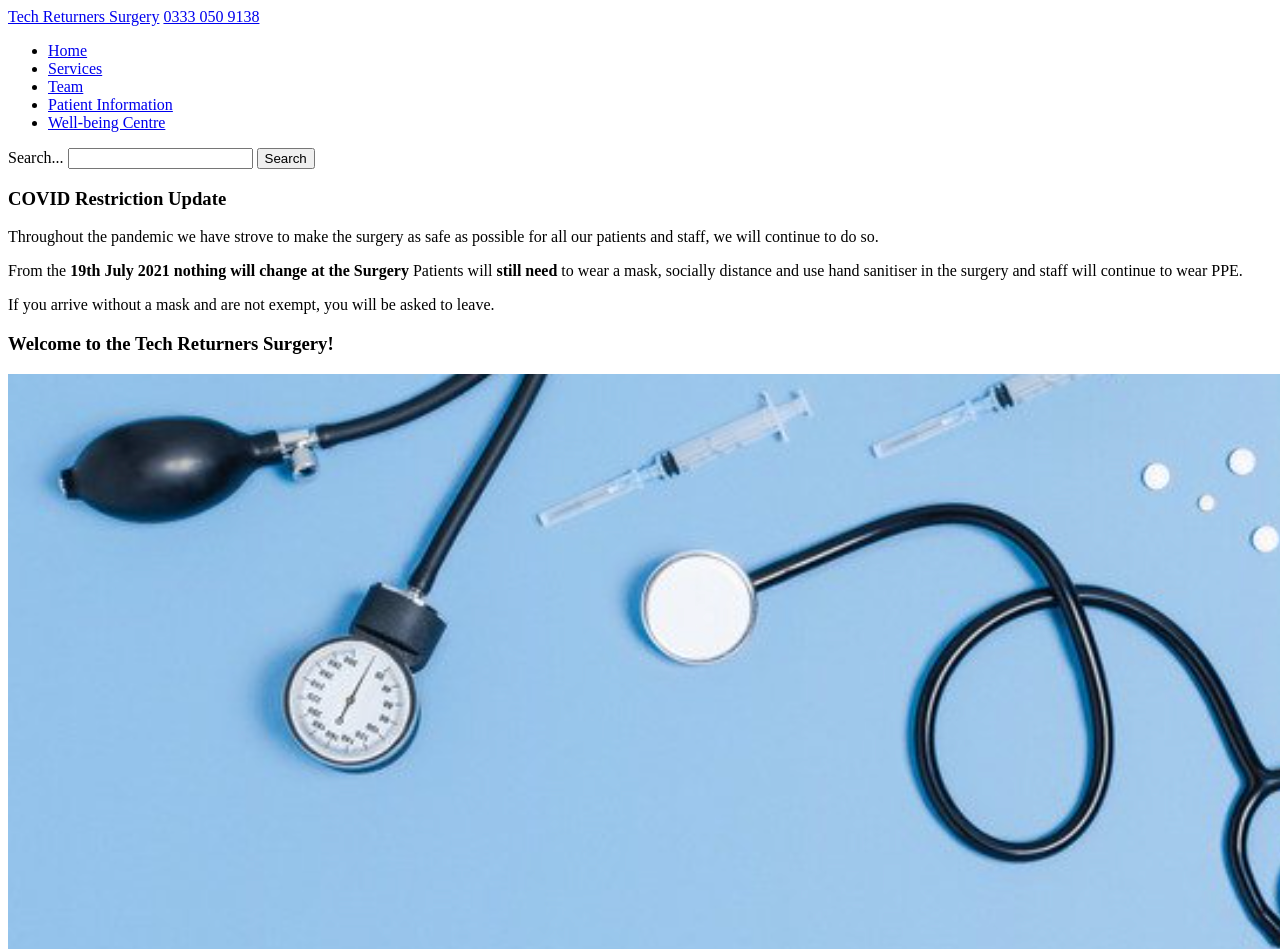
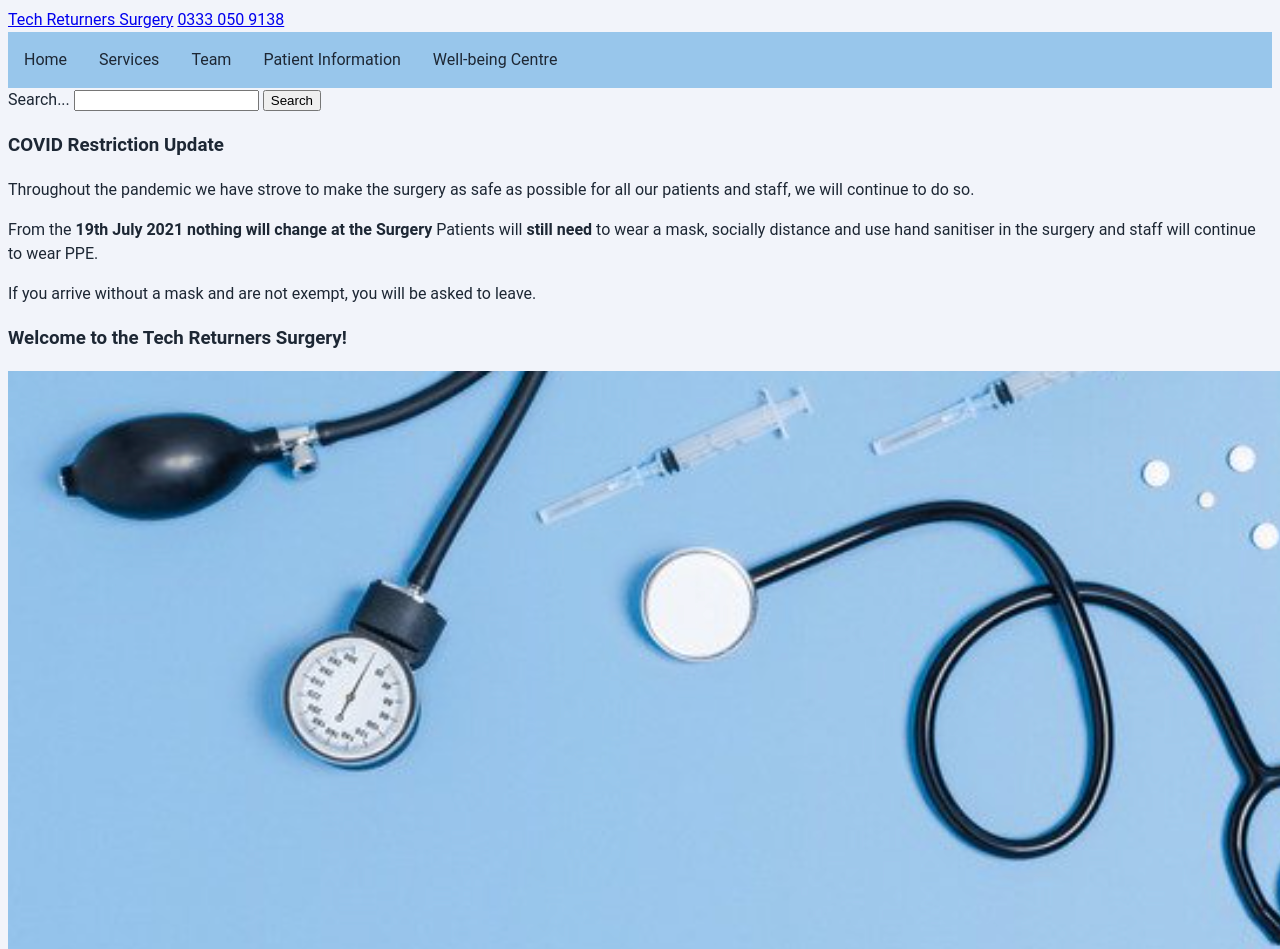
Before and after one commit to hayleyashby7/css-key-concepts, a plain HTML site: page index.html in a window 1280 px wide. Shown: the top 949 px of the page. Drawn offline with Linux system fonts and the light colour scheme.

Commit message:
Stylesheet added and navbar styled

```diff
--- a/index.html
+++ b/index.html
@@ -4,6 +4,7 @@
 		<meta charset="UTF-8" />
 		<meta http-equiv="X-UA-Compatible" content="IE=edge" />
 		<meta name="viewport" content="width=device-width, initial-scale=1.0" />
+		<link href="styles.css" rel="stylesheet" />
 		<title>Tech Returners Surgery: Home</title>
 	</head>
 
--- /dev/null
+++ b/styles.css
@@ -0,0 +1,38 @@
+:root {
+	--blue: #98c6eb;
+	--white: #f2f4fa;
+	--black: #1d2734;
+	--accent: #80ab82;
+}
+
+body {
+	background-color: var(--white);
+	color: var(--black);
+	font-family: 'Roboto', sans-serif;
+	font-size: 16px;
+	line-height: 1.5;
+}
+
+nav ul {
+	list-style: none;
+	margin: 0;
+	padding: 0;
+	overflow: hidden;
+	background-color: var(--blue);
+}
+
+nav li {
+	float: left;
+}
+
+nav li a {
+	display: block;
+	padding: 1em;
+	text-align: center;
+	color: var(--black);
+	text-decoration: none;
+}
+
+nav li a:hover {
+	background-color: var(--accent);
+}
```
